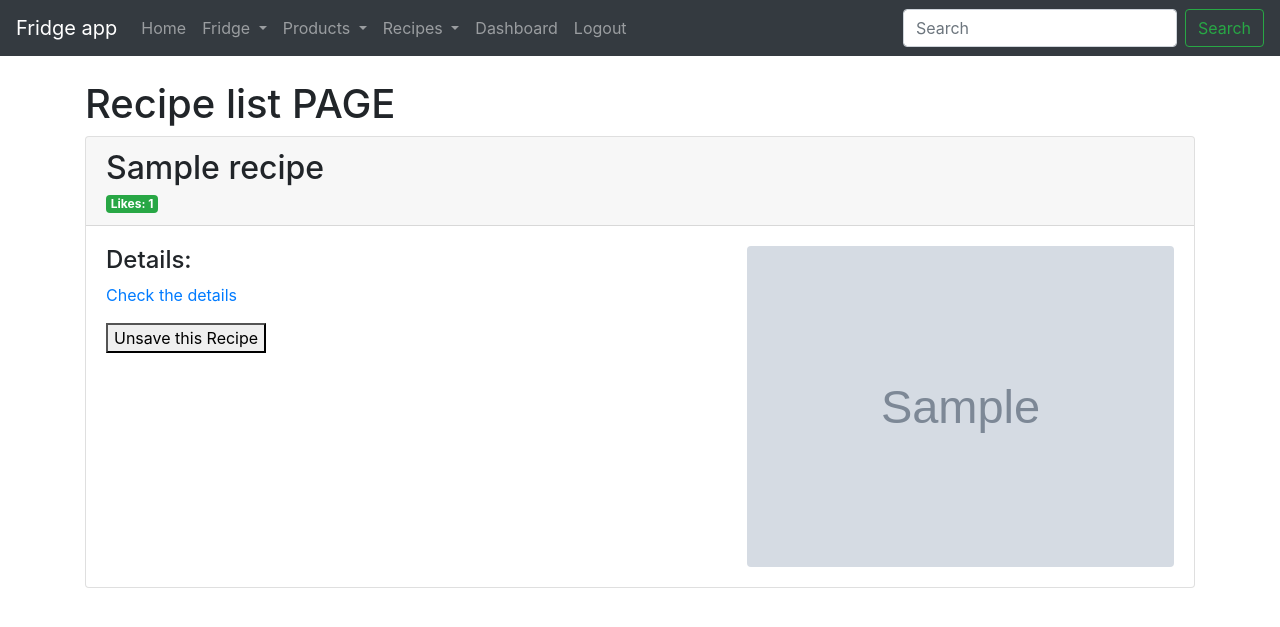
After one commit to Danzigerrr/Fridge-Manager, a Django app: page /recipes/ in a window 1280 px wide. The commit adds this page. Shown: the top 627 px of the page. Run offline with Django 4.2, Linux system fonts and the light colour scheme; a user stored in the database is signed in; tables that the repository leaves empty hold one stand-in row (values such as "Sample post"); grey boxes marked "Sample" are stand-in pictures.

Commit message:
the user is able to save and unsave recipes (favourite)

```diff
--- a/fridgemanager/fridge/models.py
+++ b/fridgemanager/fridge/models.py
@@ -51,11 +51,14 @@ class Product(models.Model):
 
 
 class Recipe(models.Model):
-    api_id = models.IntegerField()
-    title = models.CharField('Fridge title', max_length=100)
+    title = models.CharField('Recipe title', max_length=100)
     image_link = models.CharField('Link to image', max_length=300)
-    api_likes = models.IntegerField()
-    favorite_by = models.ManyToManyField(User, blank=True)
+    link = models.CharField('Link to recipe', max_length=300)
+    api_likes = models.IntegerField('Likes by API users', null=True)
+
+    # if the recipe is saved by any user, do not delete it from the database
+    if_saved = models.BooleanField(default=False)
+    saved_by = models.ManyToManyField(User, blank=True)
 
     def __str__(self):
         return self.title
--- a/fridgemanager/fridge/templates/navbar.html
+++ b/fridgemanager/fridge/templates/navbar.html
@@ -39,13 +39,13 @@
 			{% endif %}
 			{% if user.is_authenticated %}
 			<li class="nav-item dropdown">
-				<a class="nav-link dropdown-toggle" href="{% url 'product_list' %}" id="navbarDropdownProducts" role="button" data-toggle="dropdown" aria-haspopup="true" aria-expanded="false">
+				<a class="nav-link dropdown-toggle" href="{% url 'product_list' %}" id="navbarDropdownRecipes" role="button" data-toggle="dropdown" aria-haspopup="true" aria-expanded="false">
 				Recipes
 				</a>
 				<div class="dropdown-menu" aria-labelledby="navbarDropdown">
 					<a class="dropdown-item" href="{% url 'get_recipe_from_product_list' %}">Get recipes</a>
 					<div class="dropdown-divider"></div>
-<!--					<a class="dropdown-item" href="{% url 'product_add' %}">Add products</a>-->
+					<a class="dropdown-item" href="{% url 'recipe_list' %}">Saved recipes</a>
 				</div>
 			</li>
 			{% endif %}
--- /dev/null
+++ b/fridgemanager/fridge/templates/recipe/recipe_saved.html
@@ -0,0 +1,41 @@
+{% extends 'base.html' %}
+{% block content %}
+	{% if user.is_authenticated %}
+		<h1>Recipe list PAGE</h1>
+
+			{% for recipe in recipes %}
+
+				<div class="card">
+					<div class="card-header">
+						<strong><h2>{{ recipe.title }}</h2></strong>
+						<span class="badge badge-success float-left">Likes: {{ recipe.api_likes }}</span>
+					</div>
+					<div class="card-body">
+						<div class="recipe-container">
+            				<div class="ingredients">
+								<h4>Details:</h4>
+								<p>
+									<a href="{{ recipe.link }}" target="_blank">Check the details</a>
+								</p>
+								<form method="POST" action="{% url 'recipe_unsave' %}">
+									{% csrf_token %}
+									<input type="hidden" name="recipe_id" value="{{ recipe.id }}">
+									<button type="submit">Unsave this Recipe</button>
+								</form>
+							</div>
+							<div class="recipe_img" >
+								<img src="{{ recipe.image_link }}" alt="{{ recipe.title }}" class="rounded float-right img-fluid recipe_img">
+							</div>
+
+						</div>
+					</div>
+				</div>
+				<br/>
+
+			{% endfor %}
+
+
+	{% else %}
+		{% include 'no_access_without_login_info.html' %}
+	{% endif %}
+{% endblock %}
--- a/fridgemanager/fridge/urls.py
+++ b/fridgemanager/fridge/urls.py
@@ -20,6 +20,9 @@ urlpatterns = [
     path('fridges/export_as_csv', views.fridges_export_as_csv, name='fridges_export_as_csv'),
     path('fridges/export_as_pdf', views.fridges_export_as_pdf, name='fridges_export_as_pdf'),
 
+    path('recipes/', views.recipe_saved_list, name='recipe_list'),
+    path('recipes/save', views.recipe_save, name='recipe_save'),
+    path('recipes/unsave', views.recipe_unsave, name='recipe_unsave'),
     path('recipes/search_by_ingredients', views.get_recipe_from_product_list, name='get_recipe_from_product_list'),
     path('user_dashboard', views.user_dashboard, name='user_dashboard'),
 ]
--- a/fridgemanager/fridge/views/__init__.py
+++ b/fridgemanager/fridge/views/__init__.py
@@ -1,5 +1,5 @@
+from .recipe import *
 from .fridge import *
 from .product import *
-from .recipe import *
 from .user import *
 from .home import *
--- a/fridgemanager/fridge/views/recipe.py
+++ b/fridgemanager/fridge/views/recipe.py
@@ -1,6 +1,6 @@
 import json
 
-from django.shortcuts import render, redirect
+from django.shortcuts import get_object_or_404, render, redirect
 from ..models import Recipe, Product, Fridge
 from ..api_key import api_key_value
 from django.http import HttpResponseRedirect
@@ -40,7 +40,6 @@ def get_recipe_from_product_list(request):
     # Retrieve products from the fridges of the user
     products = Product.objects.filter(fridge__in=fridges_of_user)
 
-    print(products)
     if len(products) == 0:
         return render(request, 'recipe/recipe_list.html',
                       {'products': products})
@@ -50,14 +49,12 @@ def get_recipe_from_product_list(request):
             products_names.append(product.name)
 
         products_names = ','.join([name + '+' for name in products_names])[:-1]
-        print(products_names)
 
         # get recipes from api
         recipes = get_recipes(products_names)
 
-        print(type(recipes))
         for recipe in recipes:
-            print(type(recipe))
+            # print(recipe)
             recipe['recipe_link'] = create_recipe_link(recipe)
 
         p = Paginator(products, 2)  # 2nd arg --> objects per page
@@ -65,3 +62,48 @@ def get_recipe_from_product_list(request):
         products_to_show = p.get_page(page)
         return render(request, 'recipe/recipe_list.html',
                       {'products': products_to_show, 'recipes': recipes})
+
+
+def recipe_saved_list(request):
+    recipes = Recipe.objects.filter(saved_by=request.user)
+
+    context = {'recipes': recipes}
+    return render(request, 'recipe/recipe_saved.html',
+                  context)
+
+
+def recipe_save(request):
+    if request.method == 'POST':
+        recipe_title = request.POST.get('recipe_title')
+        recipe_image_link = request.POST.get('recipe_image_link')
+        recipe_link = request.POST.get('recipe_link')
+        recipe_id = request.POST.get('recipe_id')
+        recipe_api_likes = request.POST.get('recipe_api_likes')
+
+        recipe = Recipe(id=recipe_id,
+                        title=recipe_title,
+                        link=recipe_link,
+                        image_link=recipe_image_link,
+                        api_likes=recipe_api_likes)
+        recipe.save()
+
+        current_user = request.user
+        recipe.saved_by.add(request.user)
+
+        messages.success(request, 'Recipe saved successfully!')
+        return redirect('recipe_list')
+
+
+def recipe_unsave(request):
+    if request.method == 'POST':
+        recipe_id = request.POST.get('recipe_id')
+        recipe = get_object_or_404(Recipe, id=recipe_id)
+        recipe.saved_by.remove(request.user)  # remove the connection to this user
+
+        # if no users saved this recipe, delete it from database
+        counter = recipe.saved_by.count()
+        if counter == 0:
+            recipe.delete()
+
+        messages.success(request, 'Recipe unsaved successfully!')
+        return redirect('recipe_list')
```
Also changed, not shown: fridgemanager/fridge/admin.py (+10 -0 lines), fridgemanager/fridge/templates/recipe/recipe_list.html (+13 -18 lines), fridgemanager/fridge/templates/user/dashboard.html (+10 -0 lines), fridgemanager/fridge/views/user.py (+5 -2 lines), fridgemanager/members/templates/authenticate/register_user.html (+8 -6 lines), fridgemanager/fridge/migrations/0001_initial.py.
